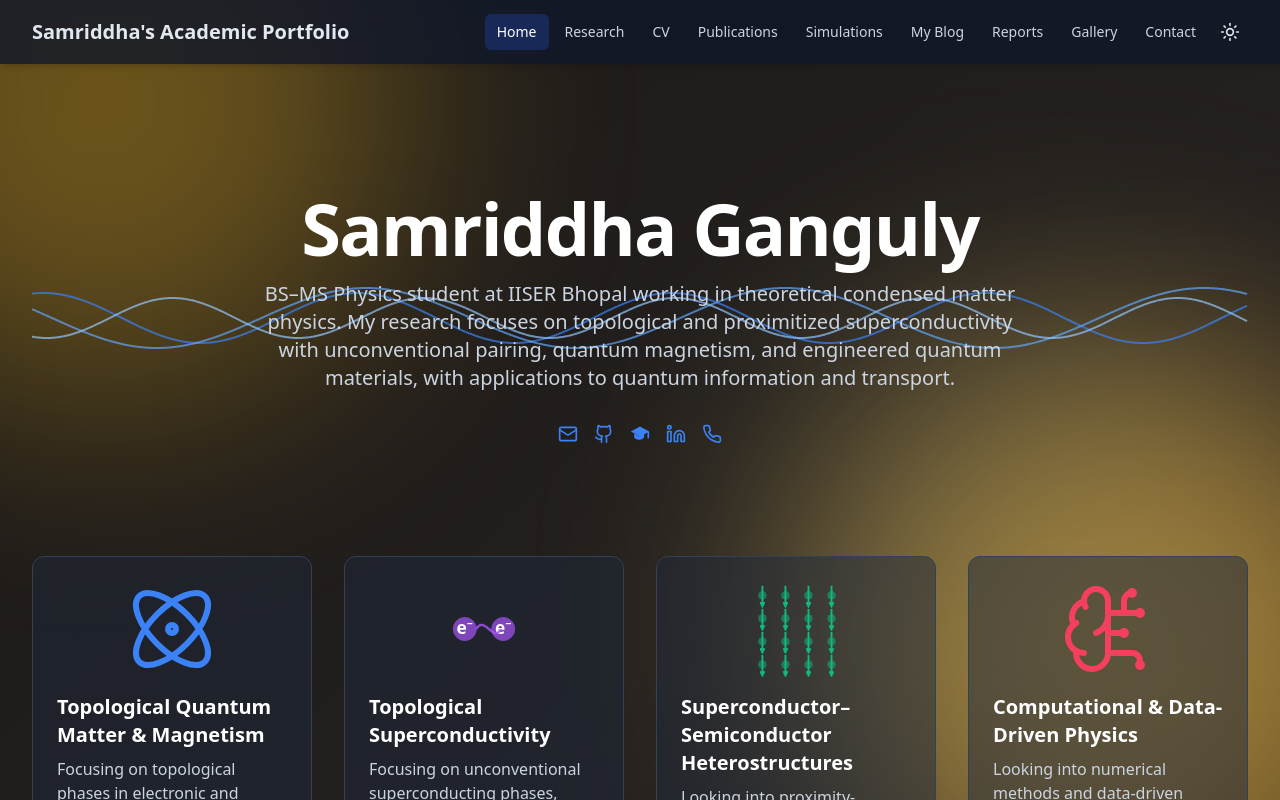
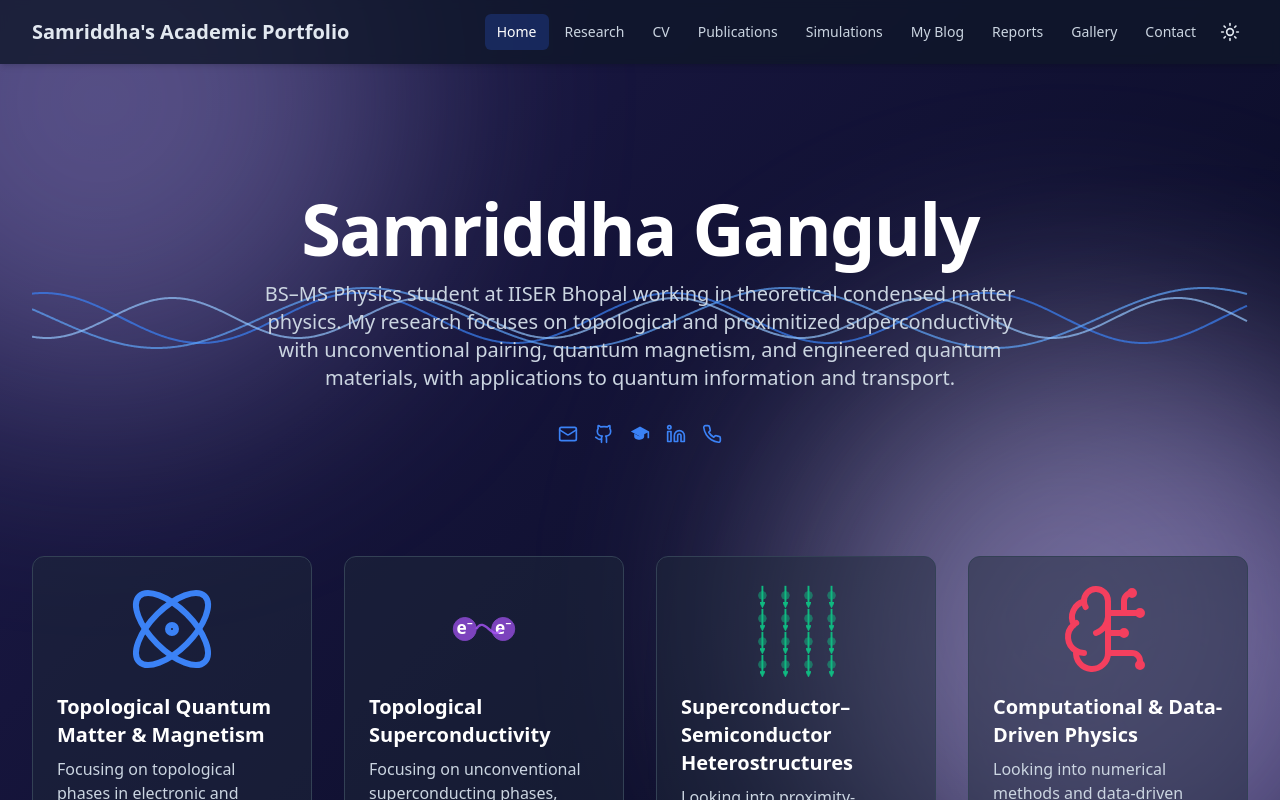
Before and after one commit to QuantumPopsci/samriddhas-academic-portfolio, a React (Vite) app: page / in a window 1280 px wide. Shown: the top 800 px of the page. Built offline with nearby package versions, Linux system fonts and the light colour scheme.

Commit message:
Update index.css

```diff
--- a/src/index.css
+++ b/src/index.css
@@ -15,16 +15,15 @@ html {
 body {
   @apply text-slate-800 dark:text-slate-200;
   font-feature-settings: "liga" 1, "calt" 1;
-  background: linear-gradient(135deg, #fffbeb 0%, #fde68a 100%);
+  background: linear-gradient(135deg, #faf5ff 0%, #ede9fe 100%);
   min-height: 100vh;
 }
 
 /* Dark mode gradient */
 
 .dark body {
-  background: linear-gradient(135deg, #1c1917 0%, #292524 100%);
+  background: linear-gradient(135deg, #1e1b4b 0%, #020617 100%);
 }
-
 /* ===================================================== */
 /* ================= BACKGROUND BLOBS =================== */
 /* ===================================================== */
@@ -40,23 +39,22 @@ body {
 }
 
 .blob-blue {
-  background: #f59e0b;
+  background: #a78bfa;
   bottom: -200px;
   right: -200px;
 }
 
 .blob-purple {
-  background: #fbbf24;
+  background: #c4b5fd;
   top: -200px;
   left: -200px;
 }
 
 .blob-cyan {
-  background: #fde68a;
+  background: #ddd6fe;
   top: 40%;
   left: 60%;
 }
-
 /* ===================================================== */
 /* ================= SCROLLBAR ========================== */
 /* ===================================================== */
```
